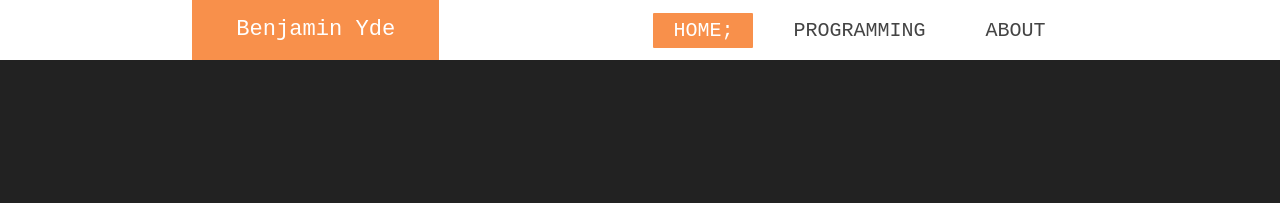
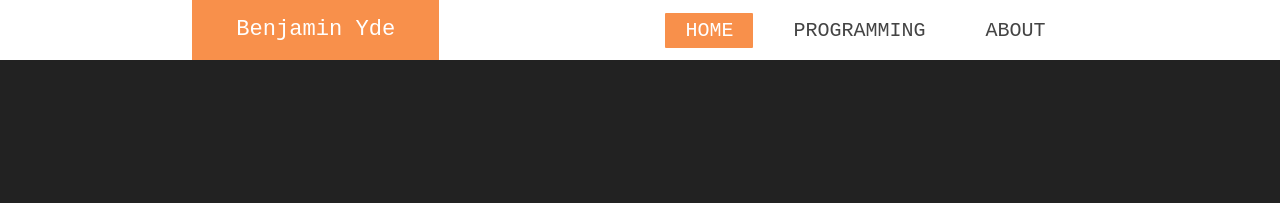
Before and after one commit to BenjaminYde/Website_BenjaminYde, a Jekyll site: the page built from index.html, in a window 1280 px wide. Shown: the top 203 px of the page. Built offline with Jekyll 4.4.1, drawn with Linux system fonts in a browser that asks for light colours.

Commit message:
navigation: cleanups

```diff
--- a/_includes/navigation.html
+++ b/_includes/navigation.html
@@ -12,7 +12,7 @@
         {% for item in site.data.navigation %}
         <li>
           {% if page.url == item.link %}
-        <a class="active" href="{{ item.link }}">{{ item.name }};</a>
+            <a class="active" href="{{ item.link }}">{{ item.name }}</a>
           {% else %}
             <a class="underline-item hoverable" href="{{ item.link }}">{{ item.name }}</a>
           {% endif %}
@@ -21,8 +21,4 @@
     </ul>
 
   </div>
-
-
-
 </nav>
-<div id="nav-main-bottom-line"></div>
```
Also changed, not shown: _sass/navigation.scss (+0 -21 lines). Lines whose indentation alone changed are shown as unchanged.
